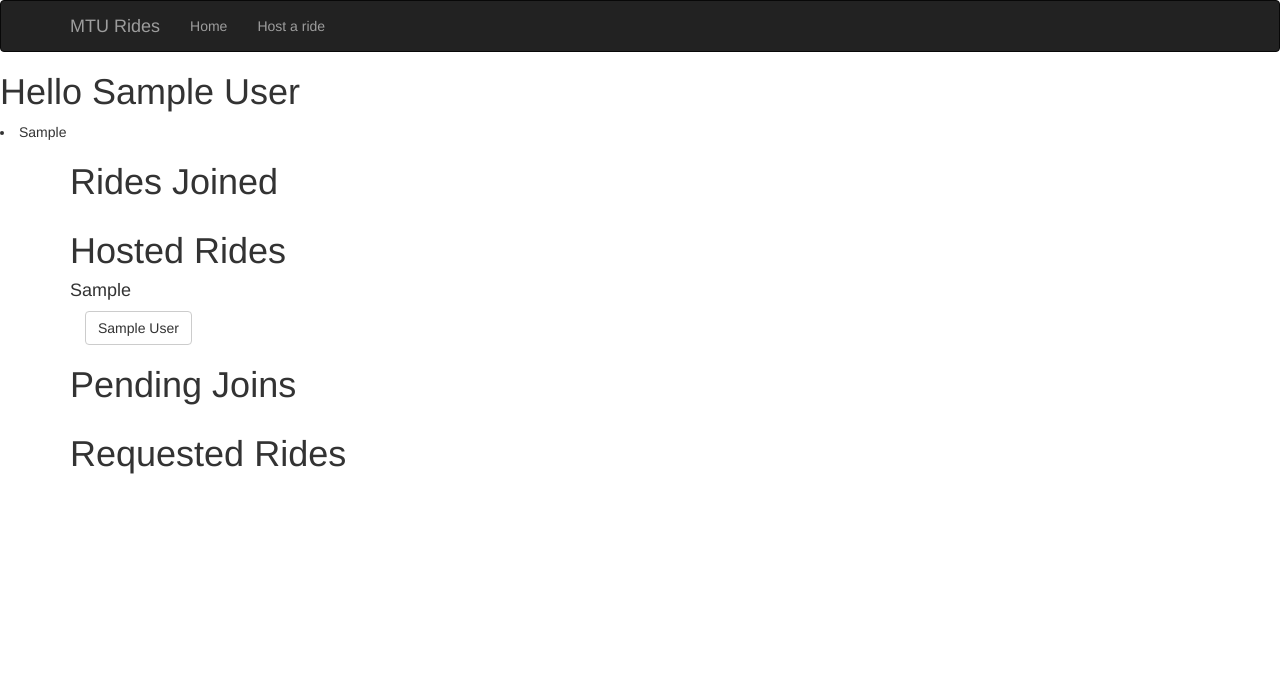
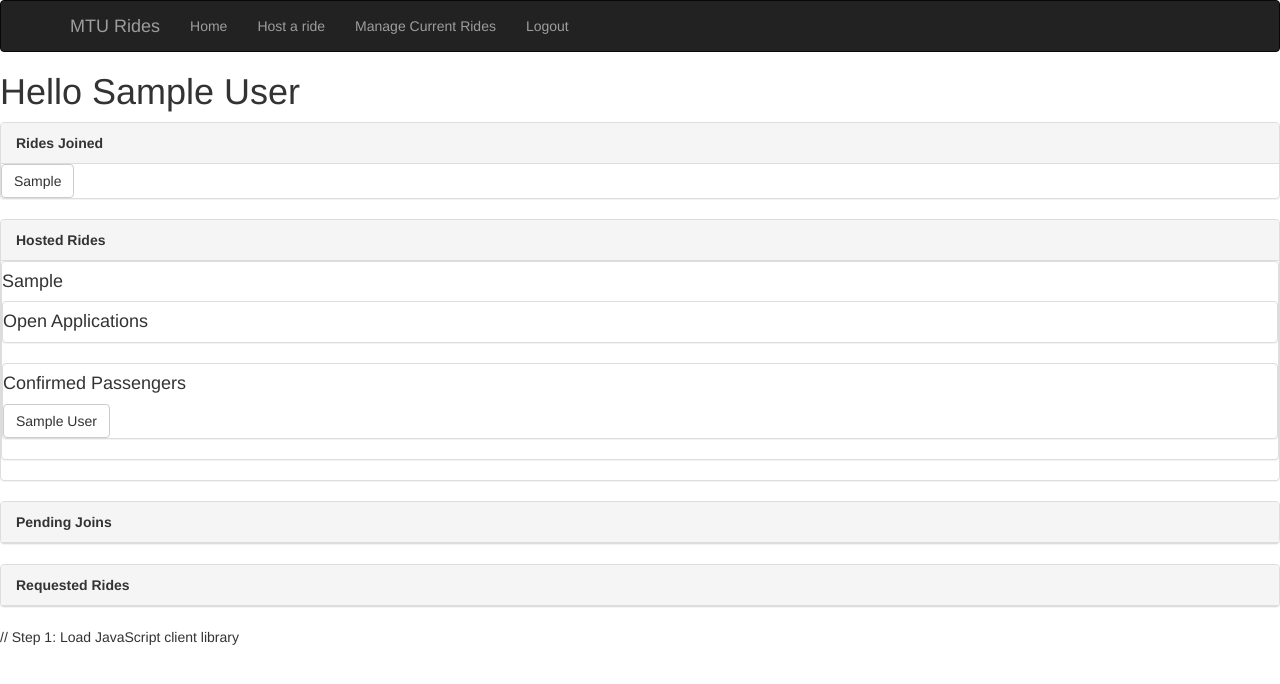
Before and after one commit to bkkerrigan/mturides, a Flask app: template app/mturides/templates/manageRides.html in a window 1280 px wide. Shown: the top 684 px of the page. Run offline with Flask 2, Linux system fonts and the light colour scheme; the template is opened without the code that fills it: values that come from a table or form of the project are taken from there, others are empty; tables that the repository leaves empty hold one stand-in row (values such as "Sample post"); some libraries are stand-ins or nearby versions.

Commit message:
Added features

```diff
--- a/app/mturides/models.py
+++ b/app/mturides/models.py
@@ -34,6 +34,9 @@ class User(db.Model):
 	def getHostedRides(self):
 		return Ride.query.filter(Ride.host_id==self.id)
 
+	def getJoinedRides(self):
+		p = Ride.query.join(usertrips,(usertrips.c.uid == User.id)).filter(Ride.host_id != self.id).all()
+		return p
 	def is_authenticated(self):
 		return True
 
@@ -44,6 +47,9 @@ class User(db.Model):
 
 	def get_id(self):
 		return unicode(self.id)
+
+	def getApplications(self):
+		return Application.query.filter(Application.applicant_id == self.id).all()
 
 	def __repr__(self):
 		return '<User %r' % (self.name)
@@ -65,15 +71,20 @@ class Ride(db.Model):
 		return p
 
 	def getApplications(self):
-		a=Application.query.filter(Application.host_id == self.id).all()
-		print a
-		return a
+		return Application.query.filter(Application.ride_id == self.id).all()
+
+	def getApplicationIDFor(self, userID):
+		return Application.query.filter(Application.ride_id==self.id).filter(Application.applicant_id==userID)
 
 	def addApplication(self, application):
 		self.applications.append(application)
 		db.session.add(application)
 		db.session.commit()
 		return
+	def addPassenger(self, user):
+		user.joinRide(self)
+		return
+
 
 class Application(db.Model):
 	__tablename__='application'
@@ -84,6 +95,8 @@ class Application(db.Model):
 	host_id = db.Column(db.Integer, db.ForeignKey('user.id'))
 	applicant_id = db.Column(db.Integer, db.ForeignKey('user.id'))
 	messages = db.relationship('Message', backref="application")
+	approved = db.Column(db.Boolean)
+
 	def __repr__(self):
 		return '<Application for ride %r' % (self.id)
 
@@ -97,6 +110,20 @@ class Application(db.Model):
 		p = User.query.join(usertrips,(usertrips.c.uid == User.id)).filter(usertrips.c.rid==self.id)
 		return p
 
+	def setApproval(self, value):
+		user = User.query.filter(User.id == self.applicant_id).first()
+		ride = Ride.query.filter(Ride.id == self.ride_id).first()
+		if value == True:
+			self.approved = True
+			ride.addPassenger(user)
+			for i in ride.getPassengers():
+				print i.name
+		else:
+			del(self)
+
+		db.session.commit()
+
+
 	def addMessage(self, newMessage):
 		self.messages.append(newMessage)
 		db.session.add(newMessage)
--- a/app/mturides/routes.py
+++ b/app/mturides/routes.py
@@ -3,7 +3,7 @@ from forms import HostRideForm
 from models import User, Ride, Application, Message
 
 from flask import render_template, redirect, url_for, request, jsonify
-from flask.ext.login import login_required, login_user, current_user
+from flask.ext.login import login_required, login_user, current_user, logout_user
 
 #View functions
 @app.route('/')
@@ -11,7 +11,7 @@ from flask.ext.login import login_required, login_user, current_user
 @login_required
 def index():
 	if current_user:
-		print '----Hello ' + current_user.name + '----------'
+		print '----Hello ' + current_user.name +'----------'
 	u = User.query.all()
 	r = Ride.query.all()
 	return render_template('index.html', users = u, rides= r, user = current_user)
@@ -34,7 +34,7 @@ def apply(r_id):
 	application = Application.query.filter(Application.ride_id == r_id).filter(Application.applicant_id == current_user.id).first()
 
 	if application is None:
-		application = Application(ride_id=ride.id, applicant_id=current_user.id, host_id=ride.host_id)
+		application = Application(ride_id=ride.id, applicant_id=current_user.id, host_id=ride.host_id, approved=False)
 		ride.addApplication(application)
 
 	return redirect(url_for('applying', a_id=application.id))
@@ -53,13 +53,25 @@ def applying(a_id):
 def refreshChat(a_id):
 	application = Application.query.filter(Application.id==a_id).first()
 	messages = Message.query.filter(Message.application_id==application.id).all()
-	print messages
 	messageLog = []
 	for m in messages:
 		messageLog.append(str(str(m.author_id) + ': ' + str(m.text) + '\r'))
 
 	print messageLog
 	return jsonify(result = messageLog)
+
+@app.route('/acceptApplication/<int:a_id>', methods=['GET', 'POST'])
+@login_required
+def acceptApplication(a_id):
+	application = Application.query.filter(Application.id==a_id).first()
+
+	if request.form['accept'] == "1":
+		application.setApproval(True)
+	else:
+		application.setApproval(False)
+
+
+	return jsonify(result = "")
 
 @app.route('/postMessage/<int:a_id>', methods=['GET', 'POST'])
 @login_required
@@ -72,13 +84,26 @@ def postMessage(a_id):
 @app.route('/manageRides')
 @login_required
 def manage():
+	for r in current_user.getHostedRides():
+		for p in r.getPassengers():
+			print p.name
 	return render_template('manageRides.html', user=current_user)
+
+@app.route('/logout', methods=['GET', 'POST'])
+@login_required
+def logout():
+	logout_user()
+	return render_template('logout.html')
+
+
+
+@app.route('/authenticate', methods=['GET', 'POST'])
+def authenticate():
+	print request.form['gid']
 
 @app.route('/oauth2callback')
 @googlelogin.oauth2callback
 def create_or_update_user(token, userinfo, **params):
-	print('-----OAUTH2CALLBACK-------')
-	print str(userinfo)
 	user = User.query.filter_by(google_id=userinfo['id']).first()
 	if user:
 		print()
@@ -86,12 +111,11 @@ def create_or_update_user(token, userinfo, **params):
 		user = User(google_id=userinfo['id'],name=userinfo['name'])
 		db.session.add(user)
 		db.session.commit()
-	login_user(user, remember=True)
+	login_user(user, remember=False)
 
 	print str('WE ARE GOING BACK TO THE INDEX PAGE')
 	return redirect(url_for('index'))
 
 @googlelogin.user_loader
 def load_user(id):
-	print('-----USER LOADER-------')
 	return User.query.get(int(id))
--- a/app/mturides/templates/base.html
+++ b/app/mturides/templates/base.html
@@ -1,8 +1,65 @@
 {% extends "bootstrap/base.html" %}
 
 
-<script type=text/javascript src="{{
-  url_for('static', filename='jquery-2.1.4.js') }}"></script>
+{% block scripts %}
+<!--Add a button for the user to click to initiate auth sequence -->
+    <script type="text/javascript">
+
+      var clientId = '386659023268-c3u35m5mhnn4piaksm6dgudvcljp674h.apps.googleusercontent.com';
+
+      var apiKey = 'AIzaSyA--EJc9vyu7yRWjQd7mfIb0a9l70wze3c';
+
+      var scopes = 'https://www.googleapis.com/auth/userinfo.profile';
+
+      function handleClientLoad() {
+        // Step 2: Reference the API key
+        gapi.client.setApiKey(apiKey);
+        //makeApiCall()
+        window.setTimeout(checkAuth,1);
+      }
+
+      function checkAuth() {
+        gapi.auth.authorize({client_id: clientId, scope: scopes, immediate: true}, handleAuthResult);
+      }
+
+      function handleAuthResult(authResult) {
+        var authorizeButton = document.getElementById('authorize-button');
+        if (authResult && !authResult.error) {
+          makeApiCall();
+        } else {
+            $.post('/logout', null)//.done(
+        }
+      }
+
+      function handleAuthClick(event) {
+        // Step 3: get authorization to use private data
+        gapi.auth.authorize({client_id: clientId, scope: scopes, immediate: false}, handleAuthResult);
+        return false;
+      }
+      // Load the API and make an API call.  Display the results on the screen.
+      function makeApiCall() {
+        // Step 4: Load the Google+ API
+        gapi.client.load('oauth2', 'v2').then(function() {
+          // Step 5: Assemble the API request
+          var request = gapi.client.oauth2.userinfo.get();
+          // Step 6: Execute the API request
+          request.then(function(resp) {
+             //   console.log(resp.result)
+
+          }, function(reason) {
+            console.log('Error: ' + reason.result.error.message);
+          });
+        });
+      }
+
+      function run(){
+        setInterval(handleClientLoad, 2000)
+      }
+    </script>
+    // Step 1: Load JavaScript client library
+    <script src="https://apis.google.com/js/client.js?onload=run"></script>
+    <script type="text/javascript" src="http://ajax.googleapis.com/ajax/libs/jquery/1.3/jquery.min.js"></script>
+{% endblock %}
 
 
 {% block title %}MTU Rides{% endblock %}
@@ -26,6 +83,8 @@
             </ul>
             <ul class="nav navbar-nav">
                 <li><a href="/hostRide">Host a ride</a></li>
+                <li><a href="/manageRides">Manage Current Rides</a></li>
+                <li><a href="/logout">Logout</a></li>
             </ul>
         </div>
     </div>
@@ -33,15 +92,12 @@
 {% endblock %}
 
 <div class="container">
+
 {% block content %}
-
+<div class="g-signin2" data-onsuccess="onSignIn"></div>
     {% if user %}
         <h1>Hello {{user.name}}</h1>
     {% endif %}
-
-    {% for r in user.getHostedRides()%}
-        <li>{{r.destination}}</li>
-    {% endfor %}
 
 	{% block page_content %}
 	{% endblock %}
--- a/app/mturides/templates/manageRides.html
+++ b/app/mturides/templates/manageRides.html
@@ -1,27 +1,55 @@
 {%extends "base.html"%}
 
 {% block page_content %}
-<div class="container">
-	<h1>Rides Joined</h1>
+<div class="panel panel-default">
+	<div class="panel-heading"><strong>Rides Joined</strong></div>
+	{% for a in user.getApplications() %}
+		{% if a.approved %}
+			<a href="/application/{{a.id}}" class="btn btn-default">{{a.getRide().destination}}</a>
+		{% else %}
+
+		{% endif %}
+	{% endfor %}
+
 </div>
 
-<div class="container">
-	<h1>Hosted Rides</h1>
+<div class="panel panel-default">
+	<div class="panel-heading"><strong>Hosted Rides</strong></div>
 	{% for r in user.getHostedRides() %}
+	<div class="panel panel-default">
 		<h4> {{r.destination}}</h4>
-        <div class="container">
+			<div class="panel panel-default">
+			<h4>Open Applications</h4>
         	{% for a in r.getApplications() %}
-			  		<a href="/application/{{a.id}}" class="btn btn-default">{{a.getApplicant().name}}</a>
+				    {% if a.approved %}
+				    {% else %}
+				   	<a href="/application/{{a.id}}" class="btn btn-default">{{a.getApplicant().name}}</a>
+				    {% endif %}
         	{% endfor %}
-		</div>
+        	</div>
+
+        	<div class="panel panel-default">
+			<h4>Confirmed Passengers</h4>
+        	{% for p in r.getPassengers() %}
+			  		<a href="/application/{{r.getApplicationIDFor(p.id)}}" class="btn btn-default">{{p.name}}</a>
+        	{% endfor %}
+        	</div>
+	</div>
     {% endfor %}
 </div>
 
-<div class="container">
-	<h1>Pending Joins</h1>
+<div class="panel panel-default">
+	<div class="panel-heading"><strong>Pending Joins</strong></div>
+	{%for a in user.getApplications()%}
+		{% if a.approved %}
+		{% else %}
+			<a href="/application/{{a.id}}" class="btn btn-default">{{a.getRide().destination}}</a>
+		{% endif %}
+
+	{%endfor%}
 </div>
 
-<div class="container">
-	<h1>Requested Rides</h1>
+<div class="panel panel-default">
+	<div class="panel-heading"><strong>Requested Rides</strong></div>
 </div>
 {% endblock %}
```
Also changed, not shown: app/mturides/templates/application.html (+34 -15 lines), 1 other file.
